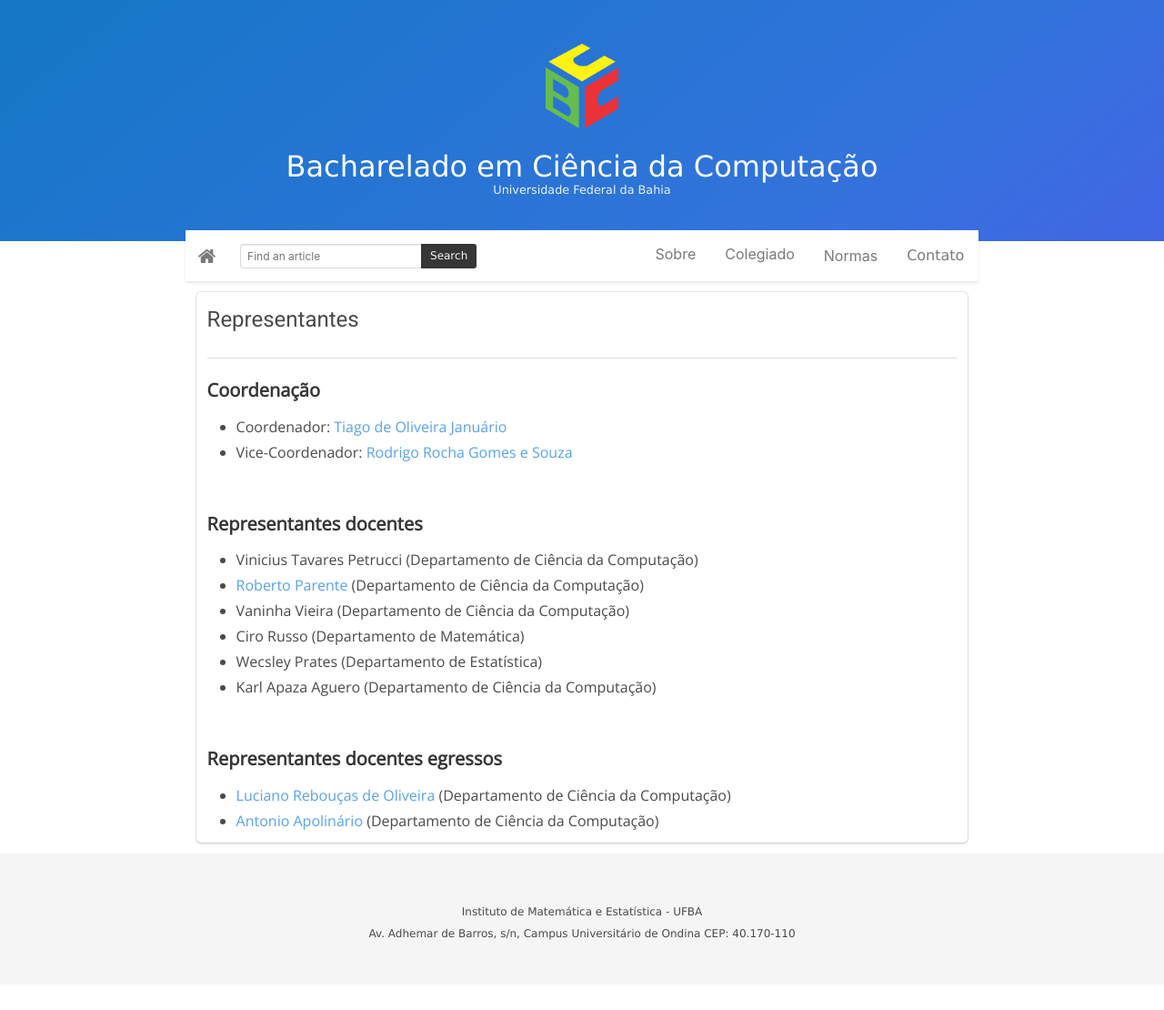
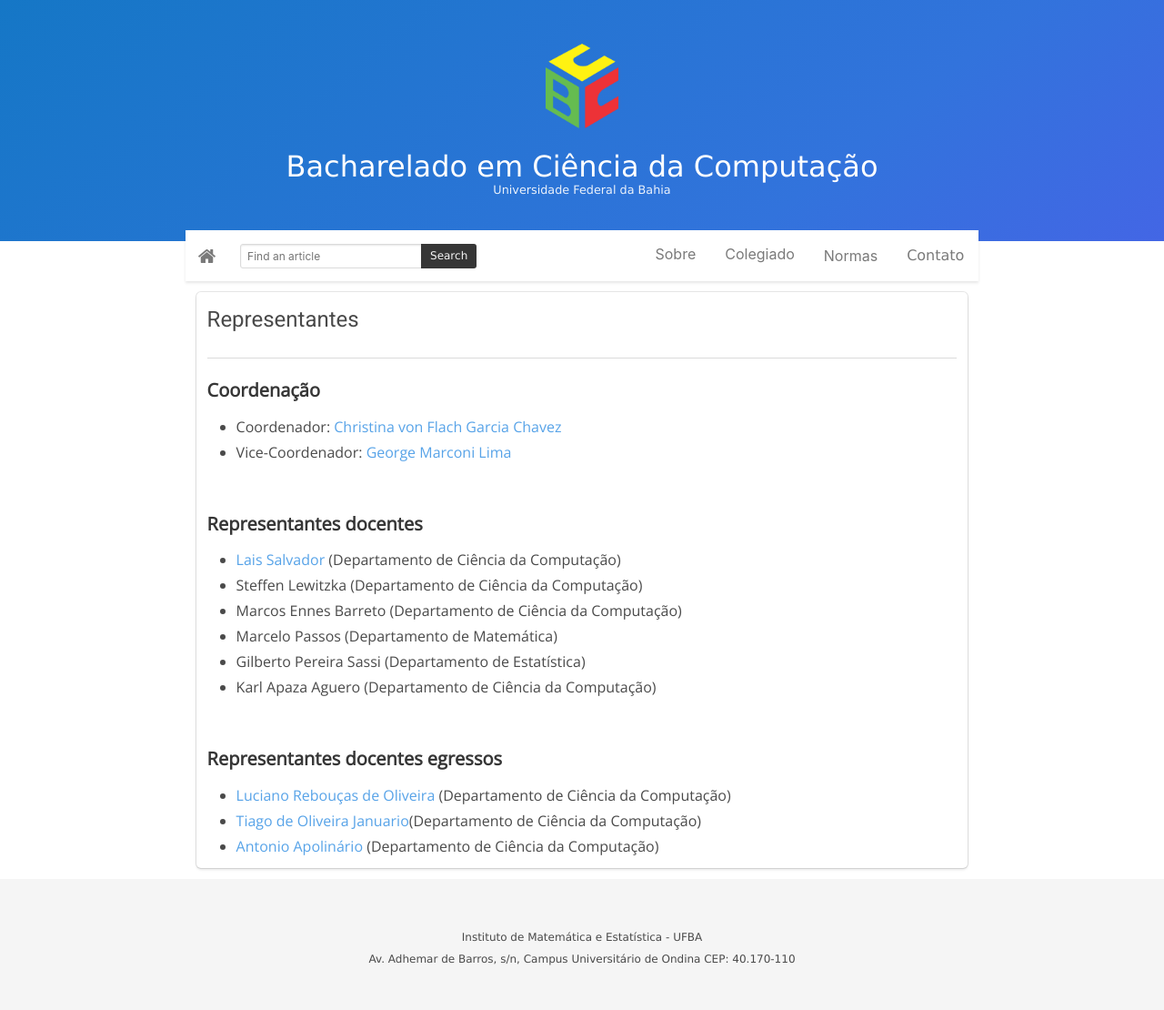
Before and after one commit to bcc-ufba/bcc-ufba.github.io, a Jekyll site: the page built from representantes.markdown, in a window 1280 px wide. Shown: the whole page at 91% size. Built offline with Jekyll 4.4.1, drawn with Linux system fonts in a browser that asks for light colours; before the commit the page ends 1082 px from its top, so only the background shows below that.

Commit message:
Atualizando coordenadores e representantes

```diff
--- a/representantes.markdown
+++ b/representantes.markdown
@@ -7,11 +7,32 @@
 
 #### **Coordenação**
 
+* Coordenador: [Christina von Flach Garcia Chavez][prof7]
+
+* Vice-Coordenador: [George Marconi Lima][prof6]
+
+<br>
+
+#### **Representantes docentes**
+
+* [Lais Salvador][prof8] (Departamento de Ciência da Computação)
+* Steffen Lewitzka (Departamento de Ciência da Computação)
+* Marcos Ennes Barreto (Departamento de Ciência da Computação)
+* Marcelo Passos (Departamento de Matemática)
+* Gilberto Pereira Sassi (Departamento de Estatística)
+* Karl Apaza Aguero (Departamento de Ciência da Computação)
+
+<br>
+
+<!--
+#### **Coordenação (2019-Setembro 2020)**
+
 * Coordenador: [Tiago de Oliveira Januário][prof2]
 
 * Vice-Coordenador: [Rodrigo Rocha Gomes e Souza][prof5]
 
 <br>
+
 
 #### **Representantes docentes**
 
@@ -23,10 +44,12 @@
 * Karl Apaza Aguero (Departamento de Ciência da Computação)
 
 <br>
+-->
 
 #### **Representantes docentes egressos**
 
 * [Luciano Rebouças de Oliveira][prof1] (Departamento de Ciência da Computação)
+* [Tiago de Oliveira Januario][prof2](Departamento de Ciência da Computação)
 * [Antonio Apolinário][prof3] (Departamento de Ciência da Computação)
 
 [prof1]:https://wiki.dcc.ufba.br/DCC/ProfLucianoReboucas
```
Also changed, not shown: other parts of representantes.markdown (+3 -0 lines).
